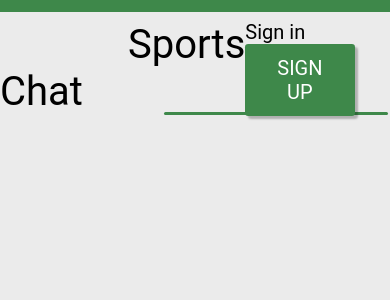
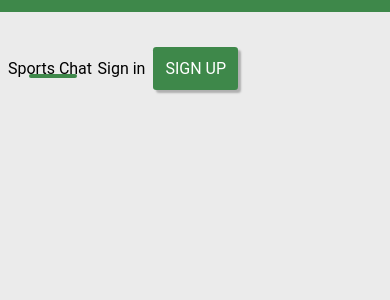
Before and after one commit to oMazzi/sports-chat-reactfire, a React (Create React App) app: page / in a window 390 px wide. Shown: the top 300 px of the page. Built offline with nearby package versions, Linux system fonts and the light colour scheme; no server answers.

Commit message:
responsive done -> last review

```diff
--- a/src/Components/Chat.js
+++ b/src/Components/Chat.js
@@ -19,6 +19,7 @@ import { MdOutlineSportsHandball as Handball } from 'react-icons/md'; //handball
 import { MdSportsHockey as Hockey } from 'react-icons/md'; //hockey
 import { CiBasketball as Basketball } from 'react-icons/ci'; //basketball
 import { CiFootball as Football } from 'react-icons/ci'; //football
+import { GrMenu } from 'react-icons/gr';
 
 const Chat = () => {
   const [titles, setTitles] = React.useState([]);
@@ -26,6 +27,7 @@ const Chat = () => {
   const [selectedSportId, setSelectedSportId] = React.useState(null);
   const [newMessage, setNewMessage] = React.useState('');
   const [user] = useAuthState(auth);
+  const [isMenuActive, setIsMenuActive] = React.useState(true);
 
   const iconsNames = [
     { name: 'Soccer', icon: Soccer },
@@ -113,14 +115,25 @@ const Chat = () => {
     }
   }, [selectedSportId, messages]);
 
+  const handleMenuMobile = () => {
+    setIsMenuActive(!isMenuActive);
+  };
+
   return (
     <>
       <div className={styles.flexContainer}>
         <h1 className={styles.title}>Chat</h1>
       </div>
+      <button onClick={handleMenuMobile} className={styles.buttonMobile}>
+        <GrMenu />
+      </button>
       <div className={styles.gridContainer}>
         <section>
-          <aside>
+          <div
+            className={`${styles.aside} ${
+              !isMenuActive ? `${styles.menuMobileHidden}` : ''
+            }`}
+          >
             {titles &&
               sortedTitles.map((title) => {
                 const matchedIcon = iconsNames.map((icon) => {
@@ -140,9 +153,9 @@ const Chat = () => {
                   </Link>
                 );
               })}
-          </aside>
+          </div>
         </section>
-        <main>
+        <main className={`${!isMenuActive ? `${styles.takeMenuMobile}` : ''}`}>
           <form onSubmit={handleSubmitNewMessage} className={styles.formSend}>
             <input
               className={styles.input}
@@ -150,7 +163,9 @@ const Chat = () => {
               placeholder="Send your Message"
               onChange={(e) => setNewMessage(e.target.value)}
             />
-            <button className={styles.button}>Send</button>
+            <button className={`${styles.button} ${styles.buttonSend}`}>
+              Send
+            </button>
           </form>
           <section className={styles.scrollBox}>
             <div className={styles.divMessageSent}>
--- a/src/Components/Chat.module.css
+++ b/src/Components/Chat.module.css
@@ -33,7 +33,7 @@
   justify-items: flex-start;
 }
 
-.gridContainer aside {
+.gridContainer .aside {
   background-color: #BCB8B8;
   border: none;
   border-radius: .2rem;
@@ -43,9 +43,14 @@
   grid-template-columns: 1fr;
   grid-auto-rows: 2rem;
   padding: 1rem;
+  display: grid;
 }
 
-.gridContainer aside a {
+.gridContainer section .menuMobileHidden{
+  display: none;
+}
+
+.gridContainer .aside a {
   text-transform: uppercase;
   font-weight: 500;
   padding-left: 3rem;
@@ -61,11 +66,11 @@
   grid-row: span 2;
 }
 
-aside a {
+.aside a {
   display: flex;
 }
 
-aside a svg {
+.aside a svg {
   margin-right: 1.5rem;
 }
 
@@ -82,6 +87,22 @@ aside a svg {
   cursor: pointer;
   align-self: flex-end;
   transition: all .3s;
+}
+
+.buttonMobile {
+  color: #fff;
+  background-color: #3E884A;
+  border: none;
+  border-radius: .2rem;
+  position: relative;
+  font-size: 1rem;
+  font-weight: 300;
+  padding: .5rem .5rem .5rem .5rem;
+  box-shadow: 3px 3px 2px rgba(0,0,0,.25);
+  cursor: pointer;
+  align-self: flex-end;
+  transition: all .3s;
+  display: none;
 }
 
 .input {
@@ -143,3 +164,28 @@ aside a svg {
 	margin-top: -0.25em;
 	margin-left: -0.5em;
 }
+
+@media (max-width: 480px)  {
+  .gridContainer {
+    grid-template-rows: 1fr 2fr;
+    grid-template-columns: 1fr;
+  }
+  .gridContainer .aside {
+    grid-row: 1;
+    width: 100%;
+  }
+  .gridContainer main {
+    grid-row: 2/3;
+    width: 100%;
+  }
+
+  .buttonMobile {
+      display: block;
+  }
+  .gridContainer .takeMenuMobile {
+    grid-row: 1/3;
+  }
+  .buttonSend {
+    padding: 0.5rem 0.75rem 0.5rem 0.75rem;
+  }
+}
--- a/src/Components/Header.js
+++ b/src/Components/Header.js
@@ -7,15 +7,22 @@ import LogOut from './LogOut';
 
 const Header = () => {
   const [user] = useAuthState(auth);
+  const firstName = () => {
+    if (user.displayName) {
+      const name = user.displayName.split(' ')[0];
+      return name;
+    }
+    return null;
+  };
 
   const handleClick = () => {
-    window.location.href = 'signup';
+    window.location.href = '/signup';
   };
 
   return (
     <header className={styles.headerContainer}>
       <nav className={styles.navContainer}>
-        <div>
+        <div className={styles.navContainerLogo}>
           <Link
             className={styles.logo}
             to="/sports-chat/"
@@ -31,9 +38,7 @@ const Header = () => {
                 Chat
               </Link>
               <Link to={'/chat'} className={styles.navLinkText}>
-                {user.displayName
-                  ? `Hello ${user.displayName}!`
-                  : 'Hello again!'}
+                {firstName() ? `Hello ${firstName()}!` : 'Hello again!'}
               </Link>
             </>
           ) : (
--- a/src/Components/Header.module.css
+++ b/src/Components/Header.module.css
@@ -57,3 +57,58 @@
 .navButton:hover {
   transform: scale(1.05);
 }
+
+@media (max-width: 900px)  {
+  .navContainer div {
+    width: 100%;
+   }
+   .logo {
+    padding-left: 5rem;
+    font-size: 2rem;
+  }
+  .logo::after{
+    width: 10rem;
+    height: .2rem;
+    left: 7rem;
+  }
+  .navLinks {
+    font-size: 1rem;
+    padding-right: 2rem;
+  }
+  .navLinkText {
+    padding-right: 1rem;
+  }
+}
+
+@media (max-width: 480px)  {
+  .navContainer {
+    display: grid;
+    grid-template-columns: 25% 75%;
+  }
+  .navContainerLogo {
+    width: 1rem;
+    flex-grow: 0;
+  }
+  .navLinks {
+    padding: 0;
+    font-size: 1rem;
+    flex-grow: 1;
+  }
+  .navLinks a {
+    padding-right: .5rem;
+  }
+  .logo {
+    padding-left: .5rem;
+    font-size: 1rem;
+  }
+  .logo::after{
+    width: 3rem;
+    height: .2rem;
+    left: 1.8rem;
+  }
+  .navButton {
+    font-size: 1rem;
+    padding: .75rem .75rem .75rem .75rem;
+  }
+
+}
--- a/src/Components/Home.module.css
+++ b/src/Components/Home.module.css
@@ -71,3 +71,38 @@ position: relative;
   z-index: -100;
   max-width: 100%;
 }
+
+@media (max-width: 900px)  {
+  .text {
+    width: 100%;
+    padding-bottom: 10rem;
+  }
+}
+@media (max-width: 480px)  {
+  .title {
+    font-size: 1.5rem;
+    text-align: center;
+    margin: 1rem 0 1rem 0;
+    padding-top: .5rem;
+  }
+  .title::after{
+    width: 1rem;
+    height: 1rem;
+  }
+  .principalText {
+    margin-top: 3rem;
+  }
+  .text {
+    padding-bottom: 3rem;
+    margin: 0;
+    font-size: 1rem;
+  }
+  .button {
+    bottom: 5rem;
+    font-size: 1.5rem;
+    padding: 1rem 3rem 1rem 3rem;
+  }
+  .background {
+    transform: scale(.6);
+  }
+}
```
